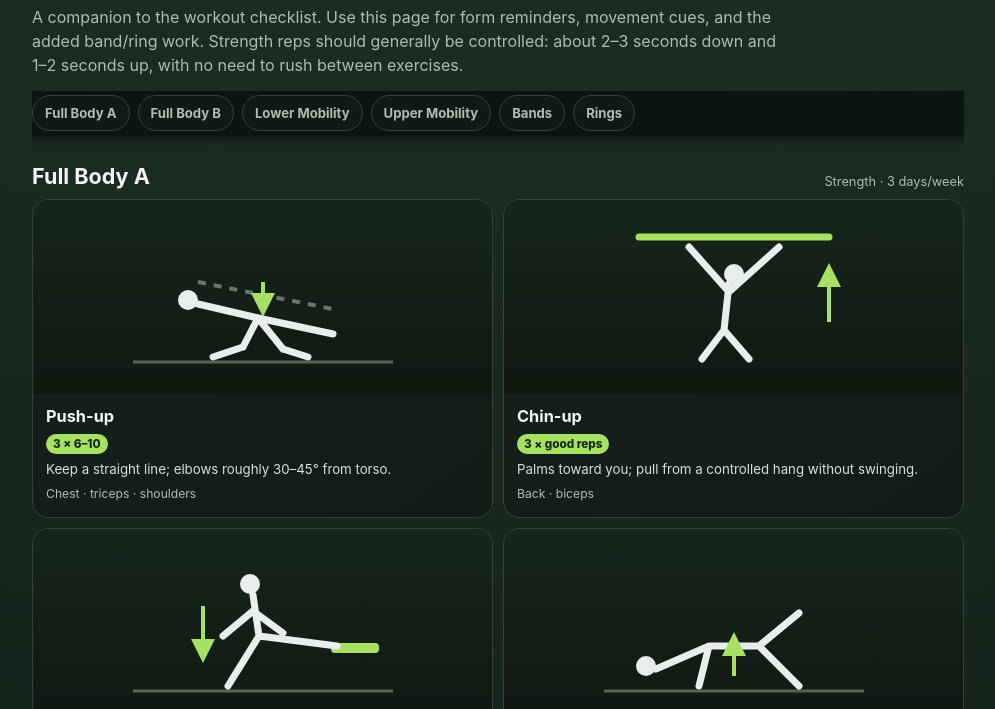
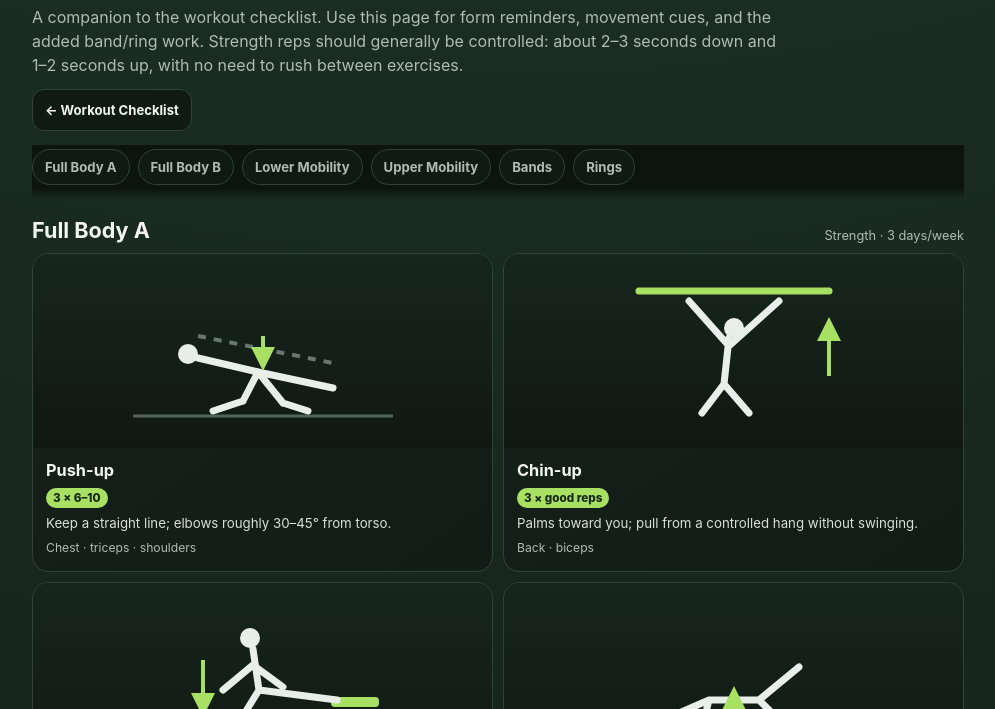
Before and after one commit to kimotoyama/fitness, a plain HTML site: page exercise-guide.html in a window 1280 px wide. Shown: the part 91-800 px from the top of the page, without its empty margins (142-1137 px from the left). Drawn offline with Linux system fonts and the light colour scheme.

Commit message:
Link visual guide back to workout checklist

```diff
--- a/exercise-guide.html
+++ b/exercise-guide.html
@@ -27,6 +27,8 @@
     .eyebrow{margin:0 0 5px;color:var(--accent);font-size:.72rem;font-weight:800;letter-spacing:.14em;text-transform:uppercase}
     h1{margin:0;font-size:clamp(1.8rem,5vw,2.7rem);line-height:1.05}
     .intro{margin:10px 0 0;color:var(--muted);line-height:1.5;max-width:760px}
+    .backlink{display:inline-flex;align-items:center;min-height:42px;margin-top:12px;padding:0 12px;border:1px solid var(--line);border-radius:12px;background:#101a14;color:var(--text);text-decoration:none;font-weight:750;font-size:.82rem}
+    .backlink:hover,.backlink:focus{border-color:var(--accent)}
     .nav{display:flex;gap:8px;overflow:auto;padding:4px 0 14px;position:sticky;top:0;z-index:5;background:linear-gradient(var(--bg) 80%,transparent)}
     .nav a{flex:0 0 auto;text-decoration:none;padding:9px 12px;border:1px solid var(--line);border-radius:999px;background:#101a14;color:var(--muted);font-weight:750;font-size:.82rem}
     .nav a:hover,.nav a:focus{border-color:var(--accent);color:var(--text)}
@@ -62,6 +64,7 @@
       <p class="eyebrow">Visual reference</p>
       <h1>Strength & Mobility Exercise Guide</h1>
       <p class="intro">A companion to the workout checklist. Use this page for form reminders, movement cues, and the added band/ring work. Strength reps should generally be controlled: about 2–3 seconds down and 1–2 seconds up, with no need to rush between exercises.</p>
+      <a class="backlink" href="index.html">← Workout Checklist</a>
     </header>
 
     <nav class="nav" aria-label="Sections">
```
